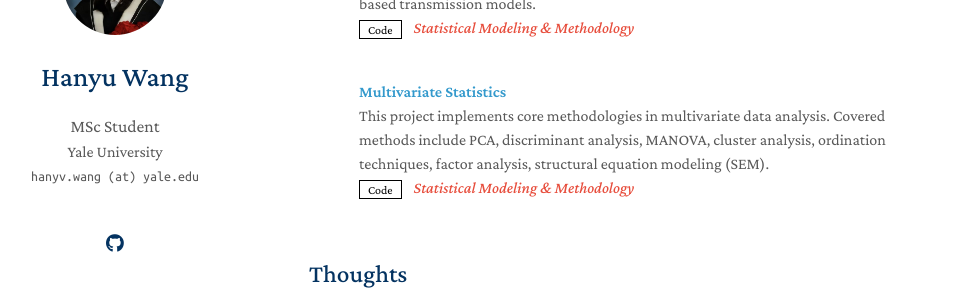
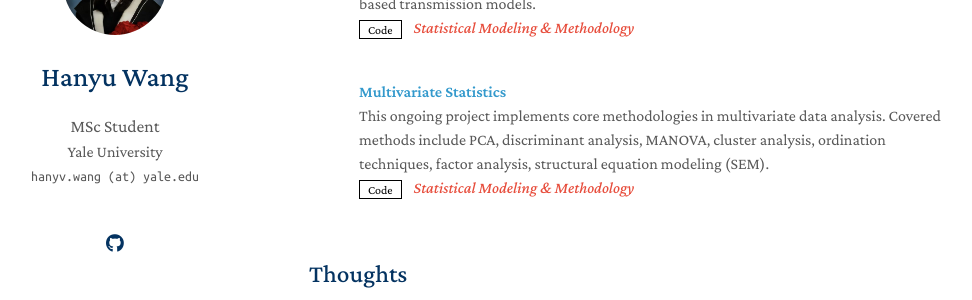
Before and after one commit to hanyvwang/hanyvwang.github.io, a Jekyll site: the page built from index.md, in a window 1280 px wide and 900 px high, scrolled down 1392 px. Shown: the part 153-453 px from the top of the window, without its empty margins (161-1133 px from the left). Built offline with Jekyll 4.4.1, drawn with Linux system fonts in a browser that asks for light colours; a style sheet for code colours, icons or effects is not loaded; our own code applies the rules of GitHub Pages for plain Markdown files.

Commit message:
Update publications.yml

```diff
--- a/_data/publications.yml
+++ b/_data/publications.yml
@@ -54,7 +54,7 @@ main:
 
 
   - title: "Multivariate Statistics"
-    authors: "This project implements core methodologies in multivariate data analysis. Covered methods include PCA, discriminant analysis, MANOVA, cluster analysis, ordination techniques, factor analysis, structural equation modeling (SEM)."
+    authors: "This ongoing project implements core methodologies in multivariate data analysis. Covered methods include PCA, discriminant analysis, MANOVA, cluster analysis, ordination techniques, factor analysis, structural equation modeling (SEM)."
     conference_short: R
     # conference: IEEE/CVF Conference on Computer Vision and Pattern Recognition <strong>(CVPR)</strong>, 2020.
     code: https://github.com/hanyvwang/multivariate-statistics
```
